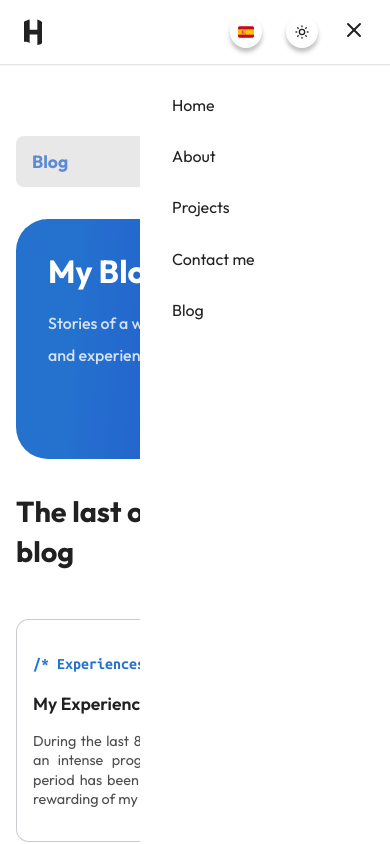
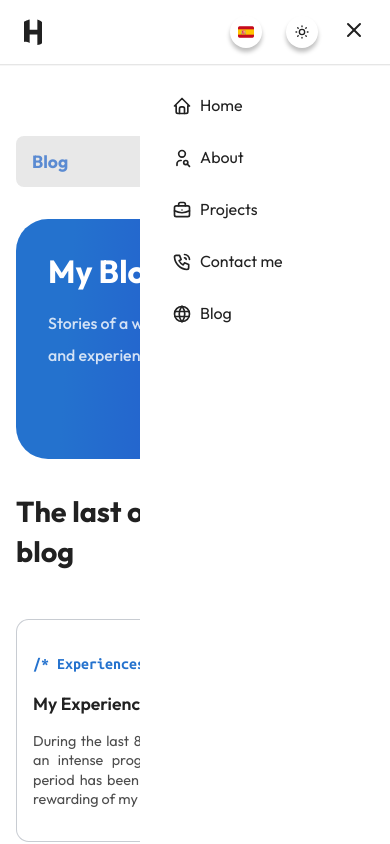
Before and after one commit to YerikAH/portfolio, a React (Vite) app: page /blog in a window 390 px wide. Both pictures are taken after a click on the button 354 px from the left and 31 px from the top of the page. Shown: the top 844 px of the page. Built offline with nearby package versions, Linux system fonts and the light colour scheme.

Commit message:
Dev: order code

```diff
--- a/src/components/global/mobile/BlogMenuMobile.tsx
+++ b/src/components/global/mobile/BlogMenuMobile.tsx
@@ -1,30 +1,31 @@
 import { Sections } from '../../../enum/LanguageEnum'
 import { BlogNavProps } from '../../../interface/props'
 import { MenuMobileList, MenuMobileLinkRouter } from '../../../styles/global/menu_mobile_styles'
+import IconAbout from '../../images/IconAbout';
+import IconHome from '../../images/IconHome';
+import IconPhone from '../../images/IconPhone';
+import IconProjects from '../../images/IconProjects';
 
 export default function BlogMenuMobile({ changeSection, navText }: BlogNavProps) {
+  const menuItems= [
+    { section: Sections.home, text: navText.home, icon: <IconHome/>},
+    { section: Sections.about, text: navText.about , icon: <IconAbout/>},
+    { section: Sections.projects, text: navText.portfolio, icon: <IconProjects/>},
+    { section: Sections.contact, text: navText.contact , icon: <IconPhone/>},
+  ];
+  function handleClick(section: Sections){
+    changeSection(section)
+  }
   return (
     <>
-      <MenuMobileList>
-        <MenuMobileLinkRouter to='/' onClick={() => changeSection(Sections.home)}>
-          {navText.home}
-        </MenuMobileLinkRouter>
-      </MenuMobileList>
-      <MenuMobileList>
-        <MenuMobileLinkRouter to='/' onClick={() => changeSection(Sections.about)}>
-          {navText.about}
-        </MenuMobileLinkRouter>
-      </MenuMobileList>
-      <MenuMobileList>
-        <MenuMobileLinkRouter to='/' onClick={() => changeSection(Sections.projects)}>
-          {navText.portfolio}
-        </MenuMobileLinkRouter>
-      </MenuMobileList>
-      <MenuMobileList>
-        <MenuMobileLinkRouter to='/' onClick={() => changeSection(Sections.contact)}>
-          {navText.contact}
-        </MenuMobileLinkRouter>
-      </MenuMobileList>
+      {menuItems.map((item,idx)=>(
+        <MenuMobileList key={idx}>
+          <MenuMobileLinkRouter to='/' onClick={() => handleClick(item.section)}>
+            {item.icon}
+            {item.text}
+          </MenuMobileLinkRouter>
+        </MenuMobileList>
+      ))}
     </>
   )
 }
--- a/src/components/global/mobile/HomeMenuMobile.tsx
+++ b/src/components/global/mobile/HomeMenuMobile.tsx
@@ -1,29 +1,27 @@
 import { HomeNavProps } from '../../../interface/props'
 import { MenuMobileList, MenuMobileLink } from '../../../styles/global/menu_mobile_styles'
+import IconAbout from '../../images/IconAbout';
+import IconHome from '../../images/IconHome';
+import IconPhone from '../../images/IconPhone';
+import IconProjects from '../../images/IconProjects';
 
 export default function HomeMenuMobile({ navText, handleSwitch }: HomeNavProps) {
+  const menuItems= [
+    { section: '#home', text: navText.home, icon: <IconHome/>},
+    { section: '#about', text: navText.about , icon: <IconAbout/>},
+    { section: '#projects', text: navText.portfolio, icon: <IconProjects/>},
+    { section: '#contact', text: navText.contact , icon: <IconPhone/>},
+  ];
   return (
     <>
-      <MenuMobileList>
-        <MenuMobileLink href='#home' onClick={handleSwitch}>
-          {navText.home}
-        </MenuMobileLink>
-      </MenuMobileList>
-      <MenuMobileList>
-        <MenuMobileLink href='#about' onClick={handleSwitch}>
-          {navText.about}
-        </MenuMobileLink>
-      </MenuMobileList>
-      <MenuMobileList>
-        <MenuMobileLink href='#projects' onClick={handleSwitch}>
-          {navText.portfolio}
-        </MenuMobileLink>
-      </MenuMobileList>
-      <MenuMobileList>
-        <MenuMobileLink href='#contact' onClick={handleSwitch}>
-          {navText.contact}
-        </MenuMobileLink>
-      </MenuMobileList>
+      {menuItems.map((item,idx)=>(
+        <MenuMobileList key={idx}>
+          <MenuMobileLink href={item.section} onClick={handleSwitch}>
+            {item.icon}
+            {item.text}
+          </MenuMobileLink>
+        </MenuMobileList>
+      ))}
     </>
   )
 }
--- a/src/components/global/mobile/MenuMobile.tsx
+++ b/src/components/global/mobile/MenuMobile.tsx
@@ -21,6 +21,7 @@ import { useLocation } from 'react-router-dom'
 // components
 import HomeMenuMobile from './HomeMenuMobile'
 import BlogMenuMobile from './BlogMenuMobile'
+import IconGlobal from '../../images/IconGlobal'
 
 export default function MenuMobile({ menu, handleMenu, changeSection }: MenuMobileProps) {
 
@@ -77,6 +78,7 @@ export default function MenuMobile({ menu, handleMenu, changeSection }: MenuMobi
 
             <MenuMobileList>
               <MenuMobileLinkRouter to='/blog'>
+                <IconGlobal/>
                 {dataContext.language_static.nav.blog}
               </MenuMobileLinkRouter>
             </MenuMobileList>
--- /dev/null
+++ b/src/components/images/IconGlobal.tsx
@@ -0,0 +1,30 @@
+import { useContext } from 'react'
+import ThemeContext from '../../context/themeContext'
+import { SvgGeneral } from '../../styles/images/icons'
+
+export default function IconGlobal() {
+  const themeContext = useContext(ThemeContext)
+  return (
+    <ThemeContext.Provider value={themeContext}>
+      <SvgGeneral
+        xmlns='http://www.w3.org/2000/svg'
+        className={themeContext.theme}
+        width='24'
+        height='24'
+        viewBox='0 0 24 24'
+        strokeWidth='2'
+        stroke='#212121'
+        fill='none'
+        strokeLinecap='round'
+        strokeLinejoin='round'
+      >
+        <path stroke='none' d='M0 0h24v24H0z' fill='none'></path>
+        <path d='M12 12m-9 0a9 9 0 1 0 18 0a9 9 0 1 0 -18 0'></path>
+        <path d='M3.6 9l16.8 0'></path>
+        <path d='M3.6 15l16.8 0'></path>
+        <path d='M11.5 3a17 17 0 0 0 0 18'></path>
+        <path d='M12.5 3a17 17 0 0 1 0 18'></path>
+      </SvgGeneral>
+    </ThemeContext.Provider>
+  )
+}
--- /dev/null
+++ b/src/components/images/IconHome.tsx
@@ -0,0 +1,28 @@
+import { useContext } from 'react'
+import ThemeContext from '../../context/themeContext'
+import { SvgGeneral } from '../../styles/images/icons'
+
+export default function IconHome() {
+const themeContext = useContext(ThemeContext)
+  return (
+    <ThemeContext.Provider value={themeContext}>
+      <SvgGeneral
+        xmlns='http://www.w3.org/2000/svg'
+        className={themeContext.theme}
+        width='24'
+        height='24'
+        viewBox='0 0 24 24'
+        strokeWidth='2'
+        stroke="#212121"
+        fill='none'
+        strokeLinecap='round'
+        strokeLinejoin='round'
+      >
+        <path stroke='none' d='M0 0h24v24H0z' fill='none'></path>
+        <path d='M5 12l-2 0l9 -9l9 9l-2 0'></path>
+        <path d='M5 12v7a2 2 0 0 0 2 2h10a2 2 0 0 0 2 -2v-7'></path>
+        <path d='M9 21v-6a2 2 0 0 1 2 -2h2a2 2 0 0 1 2 2v6'></path>
+      </SvgGeneral>
+    </ThemeContext.Provider>
+  )
+}
--- /dev/null
+++ b/src/components/images/IconPhone.tsx
@@ -0,0 +1,28 @@
+import { useContext } from 'react'
+import ThemeContext from '../../context/themeContext'
+import { SvgGeneral } from '../../styles/images/icons'
+
+export default function IconPhone() {
+  const themeContext = useContext(ThemeContext)
+  return (
+    <ThemeContext.Provider value={themeContext}>
+      <SvgGeneral
+        xmlns='http://www.w3.org/2000/svg'
+        className={themeContext.theme}
+        width='24'
+        height='24'
+        viewBox='0 0 24 24'
+        strokeWidth='2'
+        stroke='#212121'
+        fill='none'
+        strokeLinecap='round'
+        strokeLinejoin='round'
+      >
+        <path stroke='none' d='M0 0h24v24H0z' fill='none'></path>
+        <path d='M5 4h4l2 5l-2.5 1.5a11 11 0 0 0 5 5l1.5 -2.5l5 2v4a2 2 0 0 1 -2 2a16 16 0 0 1 -15 -15a2 2 0 0 1 2 -2'></path>
+        <path d='M15 7a2 2 0 0 1 2 2'></path>
+        <path d='M15 3a6 6 0 0 1 6 6'></path>
+      </SvgGeneral>
+    </ThemeContext.Provider>
+  )
+}
--- a/src/styles/global/menu_mobile_styles.ts
+++ b/src/styles/global/menu_mobile_styles.ts
@@ -2,10 +2,17 @@ import { Link } from 'react-router-dom'
 import styled, { css } from 'styled-components'
 import { Theme } from '../../enum/LanguageEnum'
 const MobileLink = css`
-  display: block;
+  display: flex;
   font: normal normal 400 1rem/1.2rem var(--font-lato);
   width: 100%;
   padding: 1rem 2rem;
+  justify-content: center;
+  align-items: center;
+  gap: 0.5rem;
+  & svg{
+    width: 20px;
+    height: 20px;
+  }
 `
 const MenuMobileStyles = styled.nav`
   position: fixed;
```
